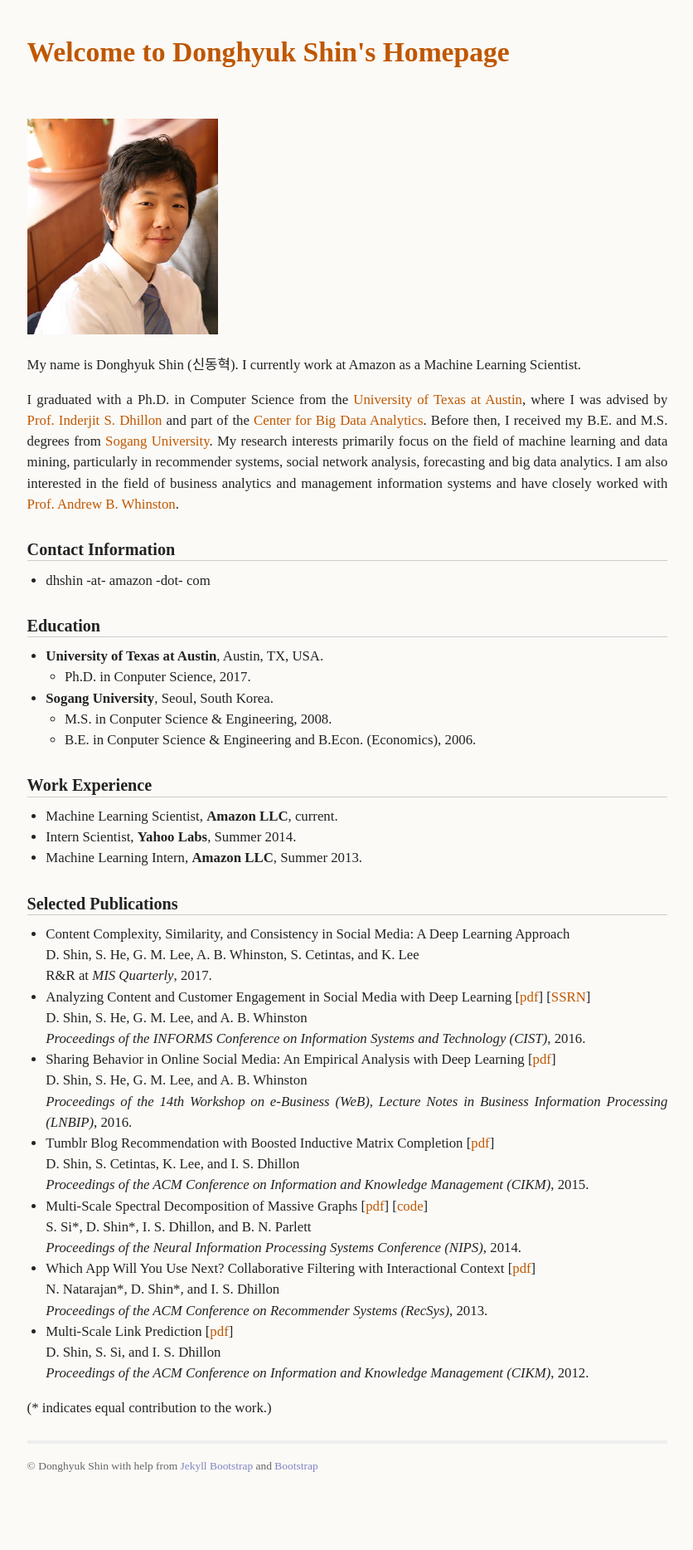
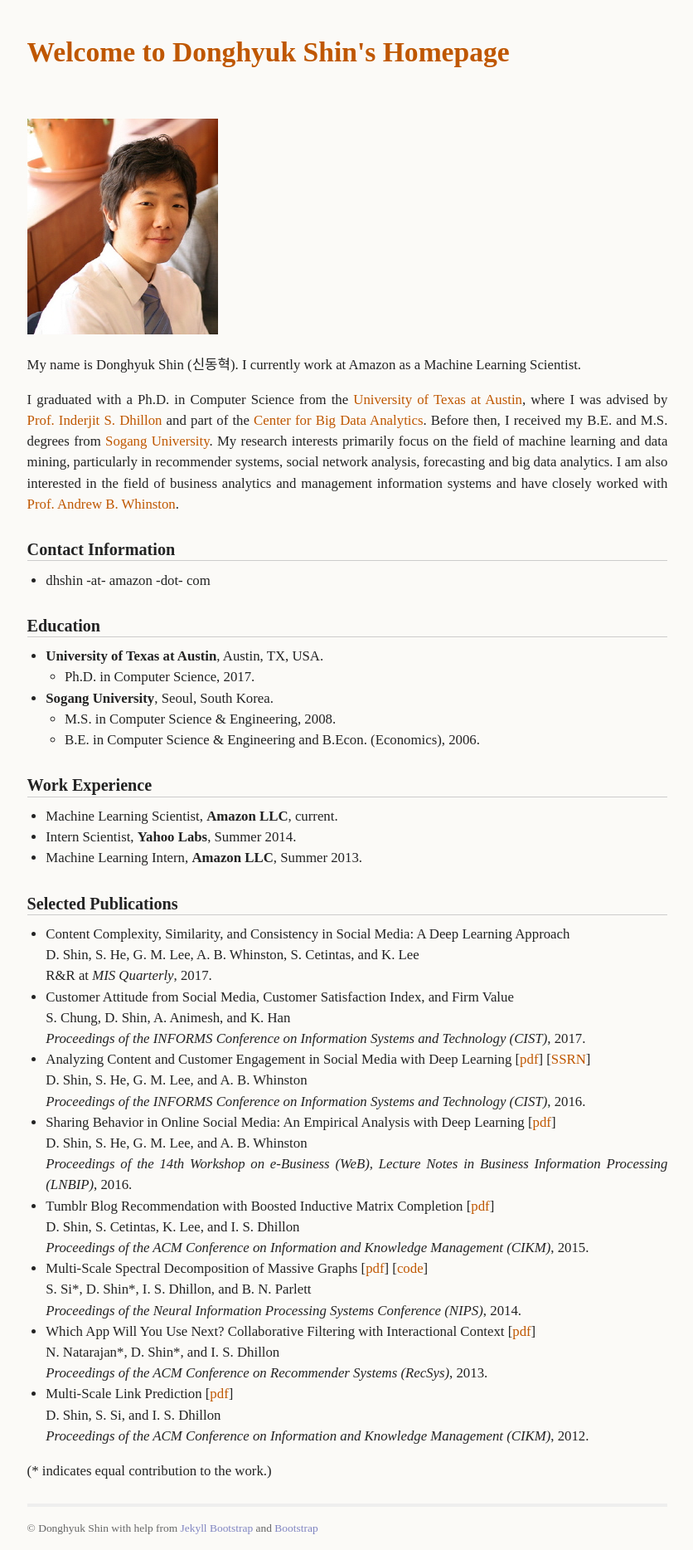
Before and after one commit to dshin32/dshin32.github.io, a Jekyll site: the page built from index.md, in a window 1280 px wide. Shown: the whole page at 83% size, without its empty margins (221-1057 px from the left). Built offline with Jekyll 4.4.1, drawn with Linux system fonts in a browser that asks for light colours; before the commit the page ends 1792 px from its top, so only the background shows below that.

Commit message:
fixed typo

```diff
--- a/index.md
+++ b/index.md
@@ -21,15 +21,15 @@ My research interests primarily focus on the field of machine learning and data
 ### Education
 
 - **University of Texas at Austin**, Austin, TX, USA.
-  - Ph.D. in Conputer Science, 2017.
+  - Ph.D. in Computer Science, 2017.
 - **Sogang University**, Seoul, South Korea.
-  - M.S. in Conputer Science & Engineering, 2008.
-  - B.E. in Conputer Science & Engineering and B.Econ. (Economics), 2006.
+  - M.S. in Computer Science & Engineering, 2008.
+  - B.E. in Computer Science & Engineering and B.Econ. (Economics), 2006.
 
 <!--
-- **Ph.D.** in Conputer Science, The University of Texas at Austin, Austin, TX, USA, 2017.
-- **M.S.** in Conputer Science & Engineering, Sogang University, Seoul, South Korea, 2008.
-- **B.E.** in Conputer Science & Engineering, Sogang University, Seoul, South Korea, 2006.
+- **Ph.D.** in Computer Science, The University of Texas at Austin, Austin, TX, USA, 2017.
+- **M.S.** in Computer Science & Engineering, Sogang University, Seoul, South Korea, 2008.
+- **B.E.** in Computer Science & Engineering, Sogang University, Seoul, South Korea, 2006.
 - **B.Econ.** in Economics, Sogang University, Seoul, South Korea, 2006.
  -->
 ### Work Experience
@@ -43,6 +43,9 @@ My research interests primarily focus on the field of machine learning and data
 - Content Complexity, Similarity, and Consistency in Social Media: A Deep Learning Approach\\
   D. Shin, S. He, G. M. Lee, A. B. Whinston, S. Cetintas, and K. Lee\\
   R&R at *MIS Quarterly*, 2017.
+- Customer Attitude from Social Media, Customer Satisfaction Index, and Firm Value\\
+  S. Chung, D. Shin, A. Animesh, and K. Han\\
+  *Proceedings of the INFORMS Conference on Information Systems and Technology (CIST)*, 2017.
 - Analyzing Content and Customer Engagement in Social Media with Deep Learning [[pdf](https://dshin32.github.io/assets/papers/tumblr_cist2016.pdf)] [[SSRN](https://ssrn.com/abstract=2830377)]\\
   D. Shin, S. He, G. M. Lee, and A. B. Whinston\\
   *Proceedings of the INFORMS Conference on Information Systems and Technology (CIST)*, 2016.
```
Also changed, not shown: 3 other files.
